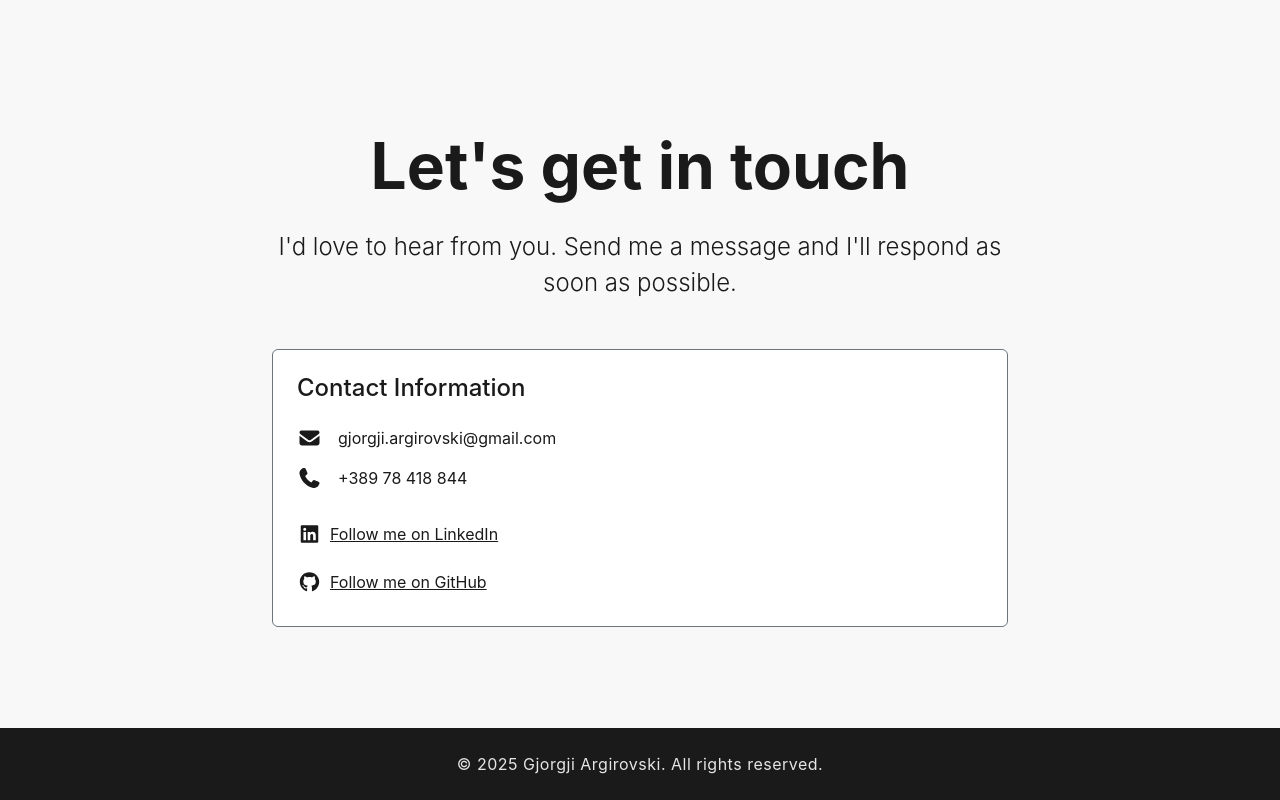
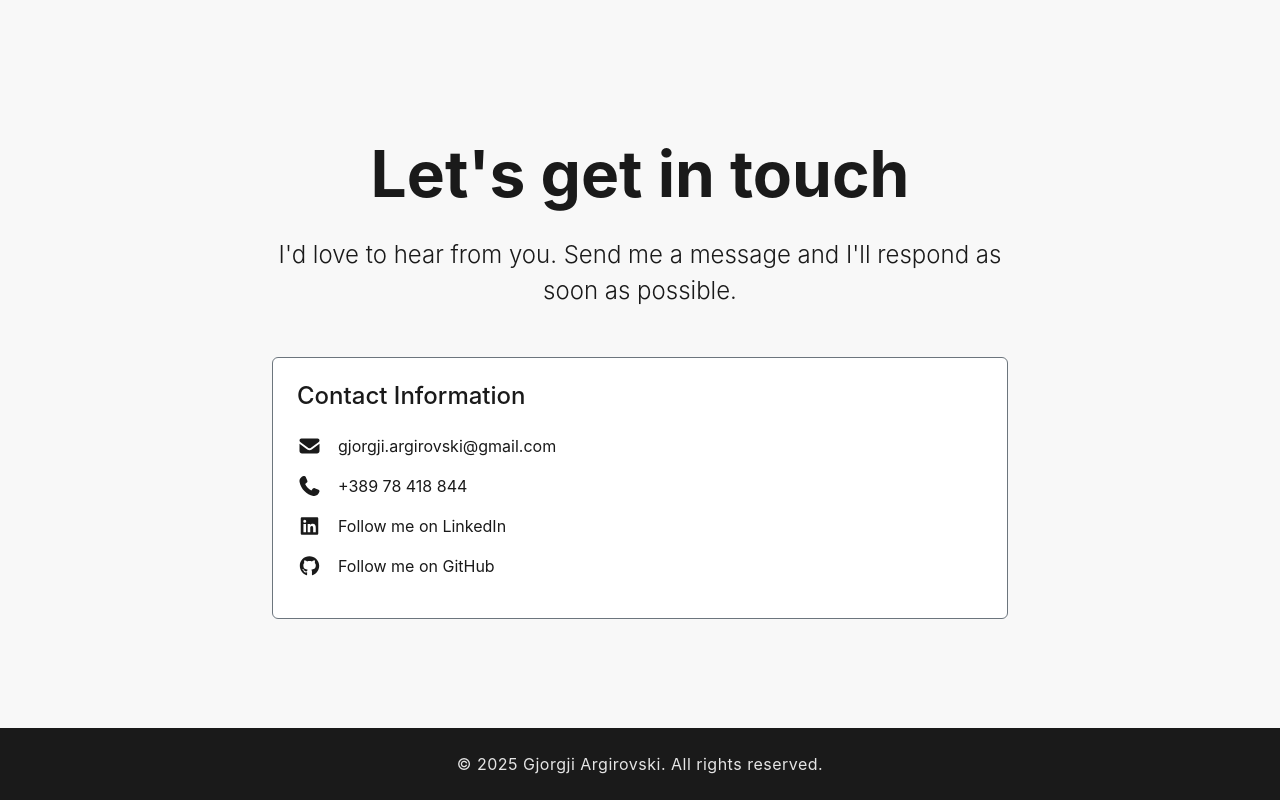
Before and after one commit to argirowski/ArgirovskiPortfolio, a React (Create React App) app: page / in a window 1280 px wide. Shown: the part 3491-4291 px from the top of the page. Built offline with nearby package versions, Linux system fonts and the light colour scheme.

Commit message:
Changing the contact

```diff
--- a/src/components/ContactPage/ContactPage.tsx
+++ b/src/components/ContactPage/ContactPage.tsx
@@ -50,39 +50,24 @@ const ContactPage: React.FC = () => {
                         </p>
                       </div>
                     </div>
-
-                    <div className="mt-4">
-                      <div className="d-flex flex-column gap-2">
-                        <a
-                          href="https://www.linkedin.com/in/gjorgji-argirovski/"
-                          target="_blank"
-                          rel="noopener noreferrer"
-                          className="contact-social-icon d-flex align-items-center py-2"
-                        >
-                          <FontAwesomeIcon
-                            icon={faLinkedin}
-                            size="lg"
-                            className="me-2"
-                          />
-                          <span className="text-light font-poppins">
-                            Follow me on LinkedIn
-                          </span>
-                        </a>
-                        <a
-                          href="https://github.com/argirowski"
-                          target="_blank"
-                          rel="noopener noreferrer"
-                          className="contact-social-icon d-flex align-items-center py-2"
-                        >
-                          <FontAwesomeIcon
-                            icon={faGithub}
-                            size="lg"
-                            className="me-2"
-                          />
-                          <span className="text-light font-poppins">
-                            Follow me on GitHub
-                          </span>
-                        </a>
+                    <div className="mb-3 d-flex align-items-center">
+                      <div className="me-3">
+                        <FontAwesomeIcon icon={faLinkedin} size="lg" />
+                      </div>
+                      <div>
+                        <p className="text-light mb-0 font-inter">
+                          Follow me on LinkedIn
+                        </p>
+                      </div>
+                    </div>
+                    <div className="mb-3 d-flex align-items-center">
+                      <div className="me-3">
+                        <FontAwesomeIcon icon={faGithub} size="lg" />
+                      </div>
+                      <div>
+                        <p className="text-light mb-0 font-inter">
+                          Follow me on GitHub
+                        </p>
                       </div>
                     </div>
                   </Card.Body>
--- a/src/components/PortfolioPage/PortfolioPage.css
+++ b/src/components/PortfolioPage/PortfolioPage.css
@@ -33,19 +33,12 @@
   border-radius: 0.3rem;
   box-shadow: 0 0.1rem 0.5rem rgba(0, 0, 0, 0.04);
 }
+
 .project-card .btn-custom:hover,
 .project-card .btn-custom:focus {
   background-color: #3a3a3a;
   color: #fff;
   transform: translateY(-2px);
-}
-
-.project-card .card-img-top {
-  transition: all 0.3s ease;
-}
-
-.project-card:hover .card-img-top {
-  transform: scale(1.05);
 }
 
 .tech-badge {
```
